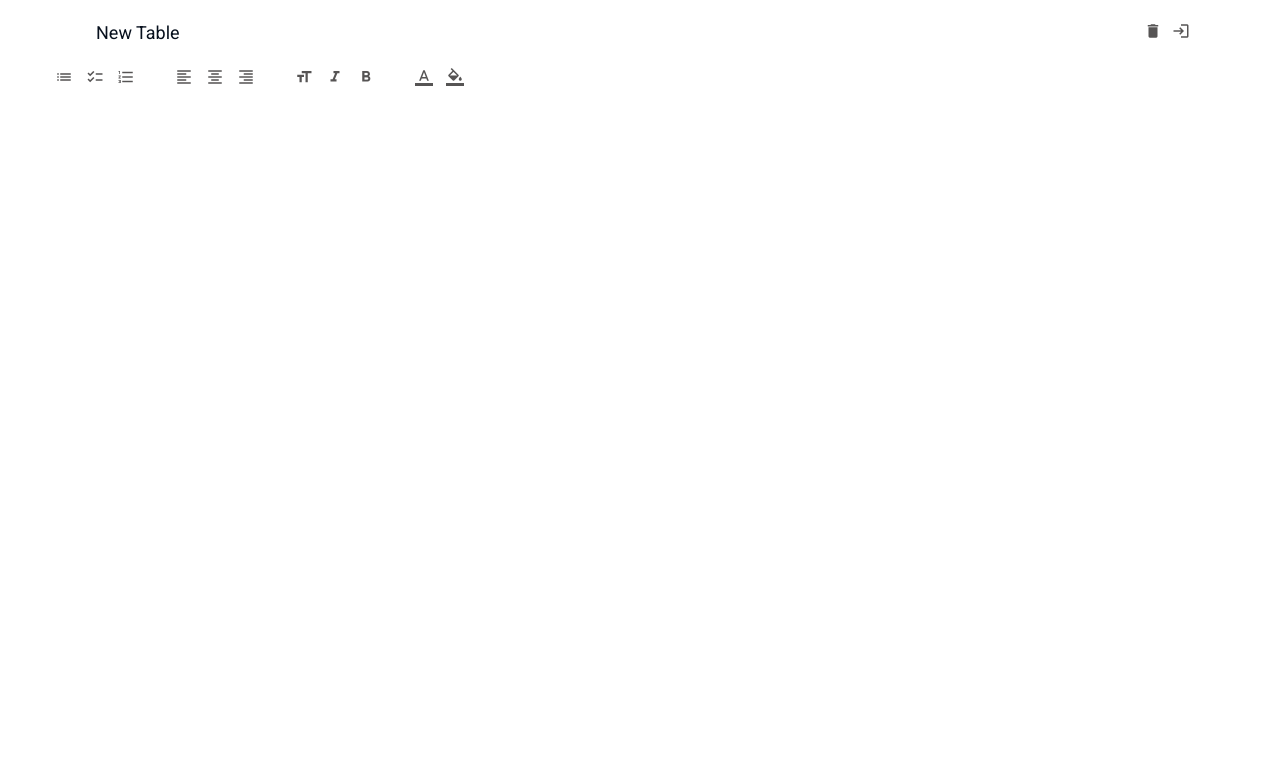
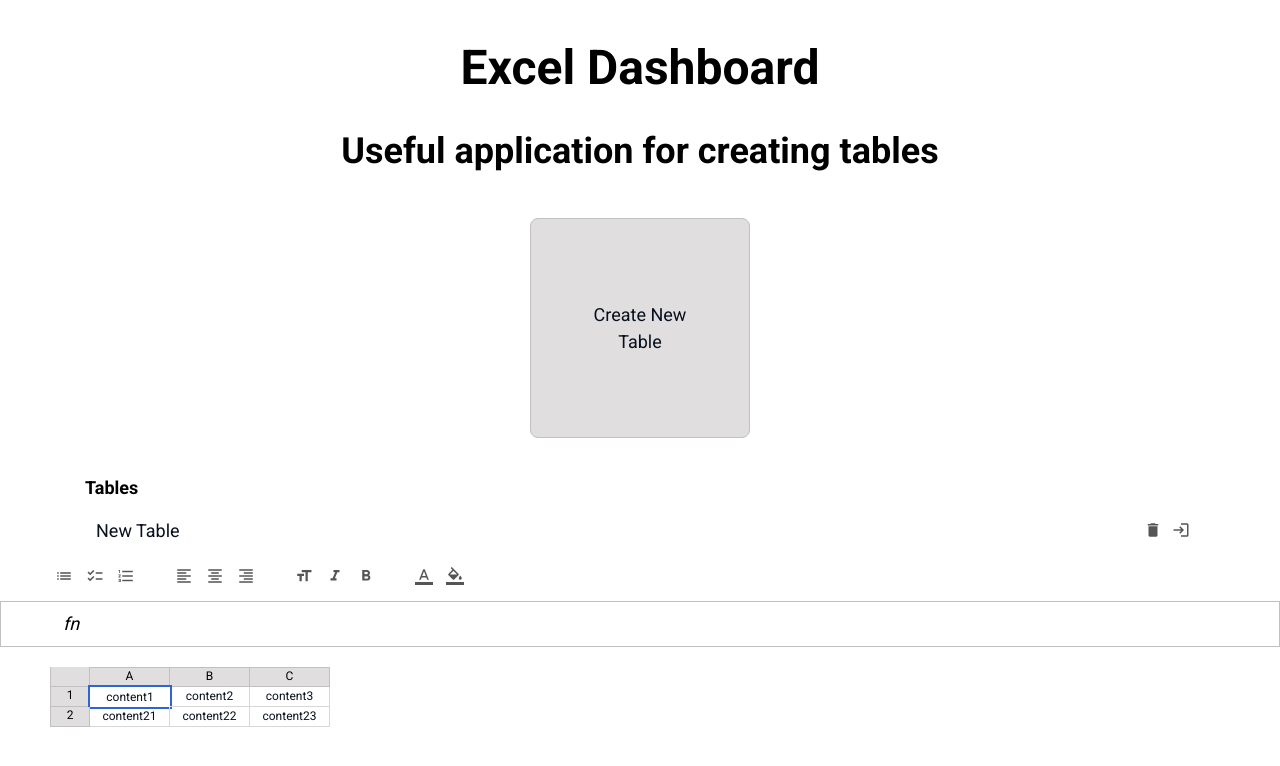
Before and after one commit to Jeckill1993/Excel_JavaScript_OOP, a website built with webpack: page src/index.html in a window 1280 px wide. Built offline with nearby package versions, Linux system fonts and the light colour scheme.

Commit message:
init excel table layout, dashboard layout

```diff
--- a/src/css/_fields.scss
+++ b/src/css/_fields.scss
@@ -4,6 +4,7 @@
   height: 34px;
   margin: 0;
   padding: 0 10px;
+  font-family: 'Roboto', sans-serif;
   font-size: $h4-desktop;
   line-height: 1.5em;
   color: $black;
--- a/src/css/_variables.scss
+++ b/src/css/_variables.scss
@@ -5,6 +5,7 @@ $formula-class: '.excel-formula';
 $table-class: '.excel-table';
 $field-class: '.excel__input';
 $button-class: '.excel__button';
+$dashboard-class: '.dashboard';
 
 /* font-size */
 $h1-desktop: 48px;
@@ -25,10 +26,15 @@ $h4-mobile: 12px;
 
 $paragraph: 12px;
 
+/* size */
+$row-info-width: 40px;
+$cell-width: 80px;
+
 /* colors */
 $black: #07101d;
 $blue: #2d64d7;
 $border-color: #c0c0c0;
+$border-color-light: #d7d7d7;
 $grey-dark: #565454;
 $white-antique: #e0dede;
 $green-light: #389458;
--- /dev/null
+++ b/src/css/dashboard.scss
@@ -0,0 +1,63 @@
+
+#{$dashboard-class} {
+
+  &-header {
+
+    &__title {
+      margin-bottom: 0;
+      font-size: $h1-mobile;
+      line-height: 1.5em;
+      text-align: center;
+
+      @media screen and (min-width: $sm) {
+        margin-bottom: 20px;
+        font-size: $h1-tablet;
+      }
+      @media screen and (min-width: $md) {
+        font-size: $h1-desktop;
+      }
+    }
+
+    &__subtitle {
+      font-size: $h2-mobile;
+      line-height: 1.5em;
+      text-align: center;
+
+      @media screen and (min-width: $sm) {
+        font-size: $h2-tablet;
+      }
+      @media screen and (min-width: $md) {
+        font-size: $h2-desktop;
+      }
+    }
+  }
+
+  &-creator {
+    display: flex;
+    justify-content: center;
+    align-items: center;
+    padding: 40px 20px;
+
+    &__button {
+      width: 220px;
+      height: 220px;
+      display: flex;
+      justify-content: center;
+      align-items: center;
+      text-align: center;
+      font-size: $h4-desktop;
+      line-height: 1.5em;
+      color: $black;
+      background-color: $white-antique;
+      border: 1px solid $border-color;
+      border-radius: 8px;
+      padding: 40px;
+      text-decoration: none;
+      transition: all 0.4s;
+
+      &:hover {
+        text-decoration: underline;
+      }
+    }
+  }
+}
--- a/src/css/formula.scss
+++ b/src/css/formula.scss
@@ -1,10 +1,24 @@
 
 #{$formula-class} {
-  padding: 15px 0;
+  padding: 5px 0;
+  border: 1px solid $border-color;
 
   &__content {
     display: flex;
     justify-content: flex-start;
     align-items: center;
   }
+
+  &__info {
+    width: $row-info-width;
+    min-width: $row-info-width;
+    text-align: center;
+    padding: 0 10px;
+    font-size: $h4-desktop;
+    line-height: 1.5em;
+  }
+
+  &__fieldset {
+    width: 100%;
+  }
 }
--- a/src/css/style.scss
+++ b/src/css/style.scss
@@ -13,3 +13,4 @@
 @import 'toolbar';
 @import 'formula';
 @import 'table';
+@import 'dashboard';
--- a/src/css/table.scss
+++ b/src/css/table.scss
@@ -0,0 +1,59 @@
+
+#{$table-class} {
+  padding: 20px 0 5px;
+  overflow-x: auto;
+
+  &__row {
+    display: flex;
+    justify-content: flex-start;
+    align-items: center;
+  }
+
+  &__row-info,
+  &__column-info,
+  &__cell {
+    display: flex;
+    justify-content: center;
+    align-items: center;
+    text-align: center;
+    height: 20px;
+    border: 1px solid $border-color;
+    outline: none;
+  }
+
+  &__row-info,
+  &__column-info {
+    background-color: $white-antique;
+  }
+
+  &__row-info {
+    width: $row-info-width;
+    min-width: $row-info-width;
+    border-top: none;
+  }
+
+  &__column-info,
+  &__cell {
+    padding: 2px 5px;
+    width: $cell-width;
+  }
+
+  &__column-info {
+    border-left: none;
+  }
+
+  &__cell {
+    border-top: none;
+    border-left: none;
+    border-color: $border-color-light;
+    font-size: $paragraph;
+    line-height: 1.5em;
+    color: $black;
+    white-space: nowrap;
+
+    &_selected {
+      border: none;
+      outline: 2px solid $blue;
+    }
+  }
+}
--- a/src/index.html
+++ b/src/index.html
@@ -12,6 +12,33 @@
 <body>
 
     <div id="app" class="container">
+
+        <div class="dashboard">
+            <header class="dashboard-header">
+                <div class="wrapper">
+                    <h1 class="dashboard-header__title">Excel Dashboard</h1>
+                    <h3 class="dashboard-header__subtitle">Useful application for creating tables</h3>
+                </div>
+            </header>
+            <div class="dashboard-creator">
+                <a href="#" class="dashboard-creator__button">Create New Table</a>
+            </div>
+            <div class="dashboard-tables">
+                <div class="wrapper">
+                    <h2 class="dashboard-tables__title">Tables</h2>
+                    <div class="dashboard-list">
+                        <div class="dashboard-list__header">
+                            <div class="dashboard-list__name"></div>
+                            <div class="dashboard-list__date"></div>
+                        </div>
+                        <div class="dashboard-list-record">
+                            <div class="dashboard-list-record__name"></div>
+                            <div class="dashboard-list-record__date"></div>
+                        </div>
+                    </div>
+                </div>
+            </div>
+        </div>
 
         <div class="excel">
             <header class="excel-header">
@@ -79,11 +106,38 @@
                     </div>
                 </div>
             </div>
-            <div class="excel-toolbar">
+            <div class="excel-formula">
                 <div class="wrapper wrapper_large">
-                    <div class="excel-toolbar__content">
+                    <div class="excel-formula__content">
+                        <div class="excel-formula__info"><em>fn</em></div>
+                        <div class="excel-formula__fieldset">
+                            <input class="excel__input" />
+                        </div>
+                    </div>
+                </div>
+            </div>
+            <div class="excel-table">
+                <div class="wrapper wrapper_large">
 
+                    <div class="excel-table__row">
+                        <div class="excel-table__row-info"></div>
+                        <div class="excel-table__column-info">A</div>
+                        <div class="excel-table__column-info">B</div>
+                        <div class="excel-table__column-info">C</div>
                     </div>
+                    <div class="excel-table__row">
+                        <div class="excel-table__row-info">1</div>
+                        <div class="excel-table__cell excel-table__cell_selected" contenteditable="">content1</div>
+                        <div class="excel-table__cell" contenteditable="">content2</div>
+                        <div class="excel-table__cell" contenteditable="">content3</div>
+                    </div>
+                    <div class="excel-table__row">
+                        <div class="excel-table__row-info">2</div>
+                        <div class="excel-table__cell" contenteditable="">content21</div>
+                        <div class="excel-table__cell" contenteditable="">content22</div>
+                        <div class="excel-table__cell" contenteditable="">content23</div>
+                    </div>
+
                 </div>
             </div>
         </div>
```
